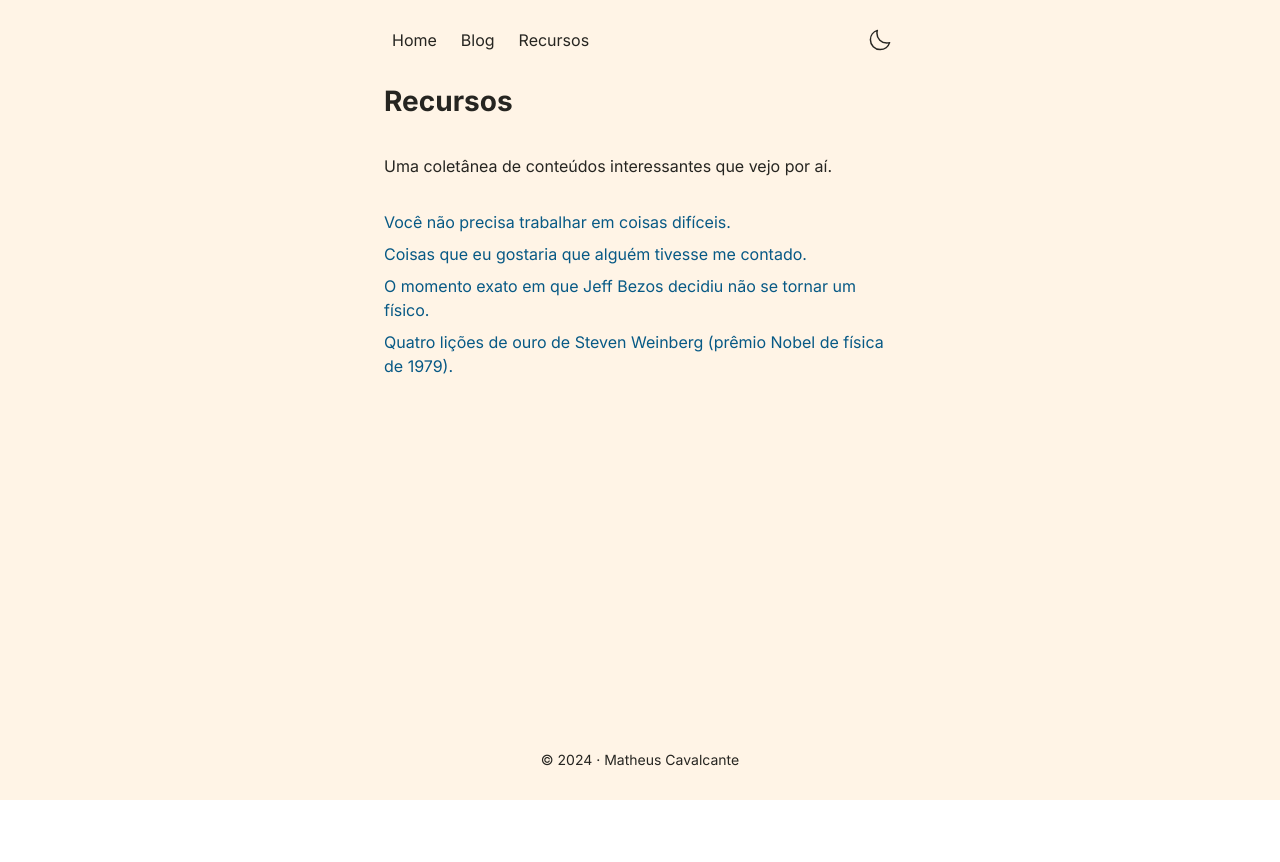
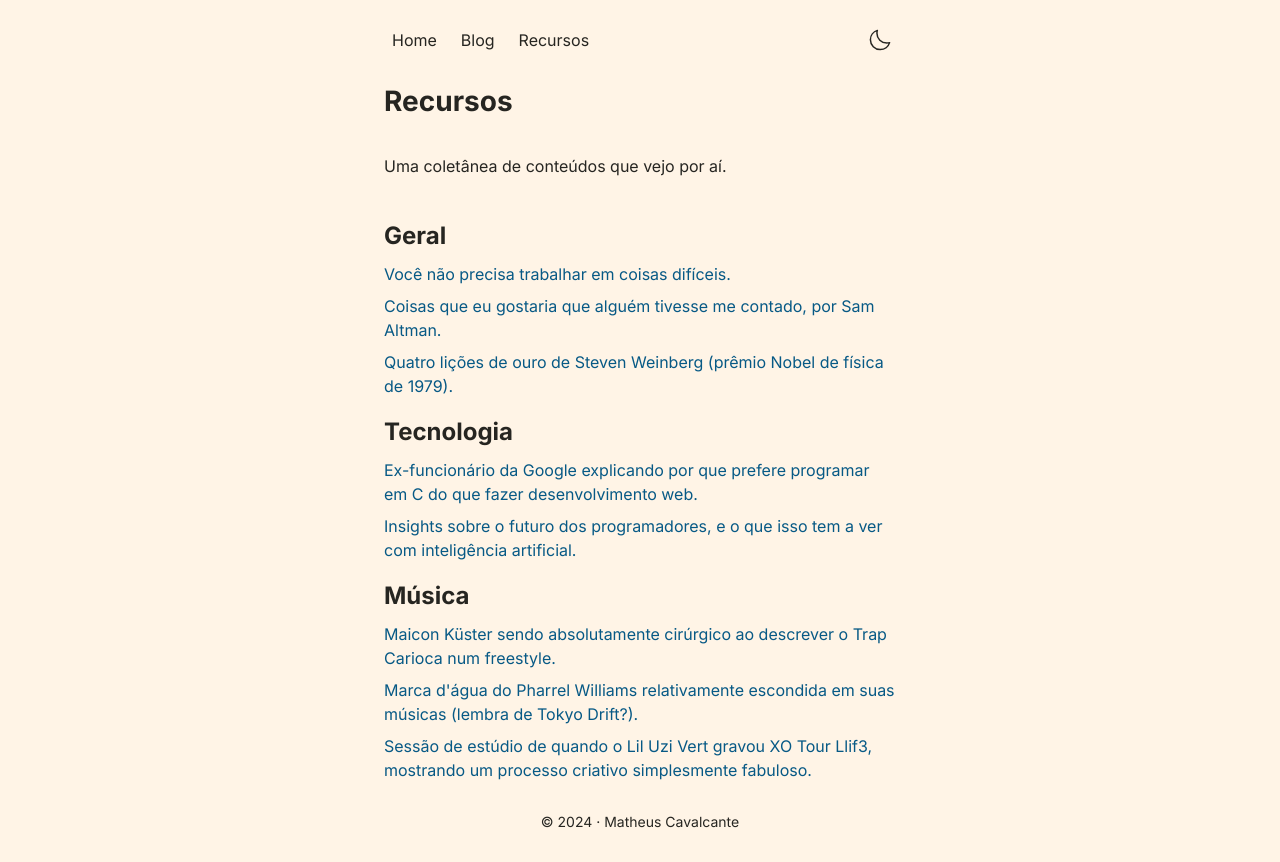
Before and after one commit to mcavalcantes/website, a React (Vite) app: page /recursos in a window 1280 px wide. Before the commit the page ends 800 px from the top, so only its background shows below. Built offline with nearby package versions, Linux system fonts and the light colour scheme.

Commit message:
categorised the 'resources' items

```diff
--- a/src/constants/constants.ts
+++ b/src/constants/constants.ts
@@ -240,19 +240,51 @@ export const POSTS: Array<Post> = [
 
 export const RESOURCES: Array<Resource> = [
   {
-    HREF: "https://www.benkuhn.net/hard/",
-    TITLE: "Você não precisa trabalhar em coisas difíceis.",
+    TITLE: "Geral",
+    ITEMS: [
+      {
+        HREF: "https://www.benkuhn.net/hard/",
+        TITLE: "Você não precisa trabalhar em coisas difíceis.",
+      },
+      {
+        HREF: "https://blog.samaltman.com/what-i-wish-someone-had-told-me",
+        TITLE: "Coisas que eu gostaria que alguém tivesse me contado, por Sam Altman.",
+      },
+      {
+        HREF: "https://www.nature.com/articles/426389a",
+        TITLE: "Quatro lições de ouro de Steven Weinberg (prêmio Nobel de física de 1979).",
+      },
+    ],
   },
   {
-    HREF: "https://blog.samaltman.com/what-i-wish-someone-had-told-me",
-    TITLE: "Coisas que eu gostaria que alguém tivesse me contado.",
+    TITLE: "Tecnologia",
+    ITEMS: [
+      {
+        HREF: "https://www.youtube.com/watch?v=juKv1aHEikI",
+        TITLE: "Ex-funcionário da Google explicando por que prefere programar em C do que fazer desenvolvimento web.",
+      },
+      {
+        HREF: "https://www.youtube.com/watch?v=TXB-t21zwVA",
+        TITLE: "Insights sobre o futuro dos programadores, e o que isso tem a ver com inteligência artificial.",
+      },
+    ],
   },
   {
-    HREF: "https://www.youtube.com/watch?v=eFnV6EM-wzY",
-    TITLE: "O momento exato em que Jeff Bezos decidiu não se tornar um físico.",
-  },
-  {
-    HREF: "https://www.nature.com/articles/426389a",
-    TITLE: "Quatro lições de ouro de Steven Weinberg (prêmio Nobel de física de 1979).",
+    TITLE: "Música",
+    ITEMS: [
+      {
+        HREF: "https://www.youtube.com/shorts/z-RF3KaGGeE",
+        TITLE: "Maicon Küster sendo absolutamente cirúrgico ao descrever o Trap Carioca num freestyle.",
+      },
+      {
+        HREF: "https://www.youtube.com/watch?v=Zyprti-BUt0",
+        TITLE: "Marca d'água do Pharrel Williams relativamente escondida em suas músicas (lembra de Tokyo Drift?).",
+      },
+      {
+        HREF: "https://www.youtube.com/watch?v=iVFh8Lp5DEQ",
+        TITLE: "Sessão de estúdio de quando o Lil Uzi Vert gravou XO Tour Llif3, mostrando " +
+        "um processo criativo simplesmente fabuloso.",
+      },
+    ],
   },
 ];
--- a/src/pages/Resources/resources.tsx
+++ b/src/pages/Resources/resources.tsx
@@ -22,9 +22,13 @@ export const Resources = () => {
   return (
     <Layout theme={theme} setTheme={setTheme}>
       <h1>Recursos</h1>
-      <p>Uma coletânea de conteúdos interessantes que vejo por aí.</p>
+      <p>Uma coletânea de conteúdos que vejo por aí.</p>
       <ul className="gap-2">
         {RESOURCES.map(item =>
+          <li key={uuidv4()}>
+            <h2>{item.TITLE}</h2>
+            <ul className="gap-2">
+              {item.ITEMS.map(item =>
                 <li key={uuidv4()}>
                   <a
                     href={item.HREF}
@@ -36,6 +40,9 @@ export const Resources = () => {
                 </li>
                )}
             </ul>
+          </li>
+        )}
+      </ul>
     </Layout>
   );
 }
--- a/src/types/types.ts
+++ b/src/types/types.ts
@@ -51,6 +51,9 @@ export interface Post {
 }
 
 export interface Resource {
-  HREF: string;
   TITLE: string;
+  ITEMS: Array<{
+    HREF: string;
+    TITLE: string;
+  }>;
 }
```
Lines whose indentation alone changed are shown as unchanged.
